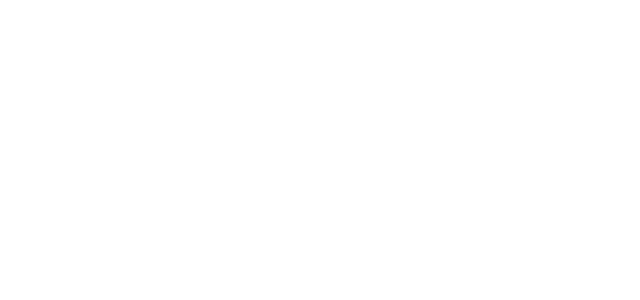
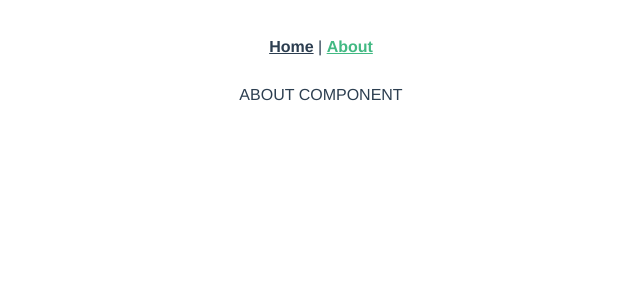
Before and after one commit to Pancratzia/Vue-Projects, a Vue app in the folder control-project/: page /about in a window 1280 px wide. Before the commit this address had no page. Shown: the top 300 px of the page, without its empty margins (319-959 px from the left). Built offline with nearby package versions, Linux system fonts and the light colour scheme; what vue3-lazyload would draw is missing.

Commit message:
Haciendo code splitting con webchunk

```diff
--- a/control-project/src/App.vue
+++ b/control-project/src/App.vue
@@ -1,4 +1,10 @@
 <template>
+
+  <nav>
+    <router-link :to="{ name: 'home' }">Home</router-link> |
+    <router-link :to="{ name: 'about' }">About</router-link>
+  </nav>
+
   <router-view/>
 </template>
 
--- a/control-project/src/router/index.ts
+++ b/control-project/src/router/index.ts
@@ -1,11 +1,15 @@
 import { createRouter, createWebHistory, RouteRecordRaw } from 'vue-router'
-import HomeView from '../views/HomeView.vue'
 
 const routes: Array<RouteRecordRaw> = [
   {
     path: '/',
     name: 'home',
-    component: HomeView
+    component: () => import(/* webpackChunkName: "home" */ '../views/HomeView.vue')
+  },
+  {
+    path: '/about',
+    name: 'about',
+    component: () => import(/* webpackChunkName: "about" */ '../views/AboutView.vue')
   }
 ]
 
--- /dev/null
+++ b/control-project/src/views/AboutView.vue
@@ -0,0 +1,11 @@
+<template>
+    <div>
+        ABOUT COMPONENT
+    </div>
+</template>
+
+<script lang="ts" setup>
+</script>
+
+<style scoped>
+</style>
```
